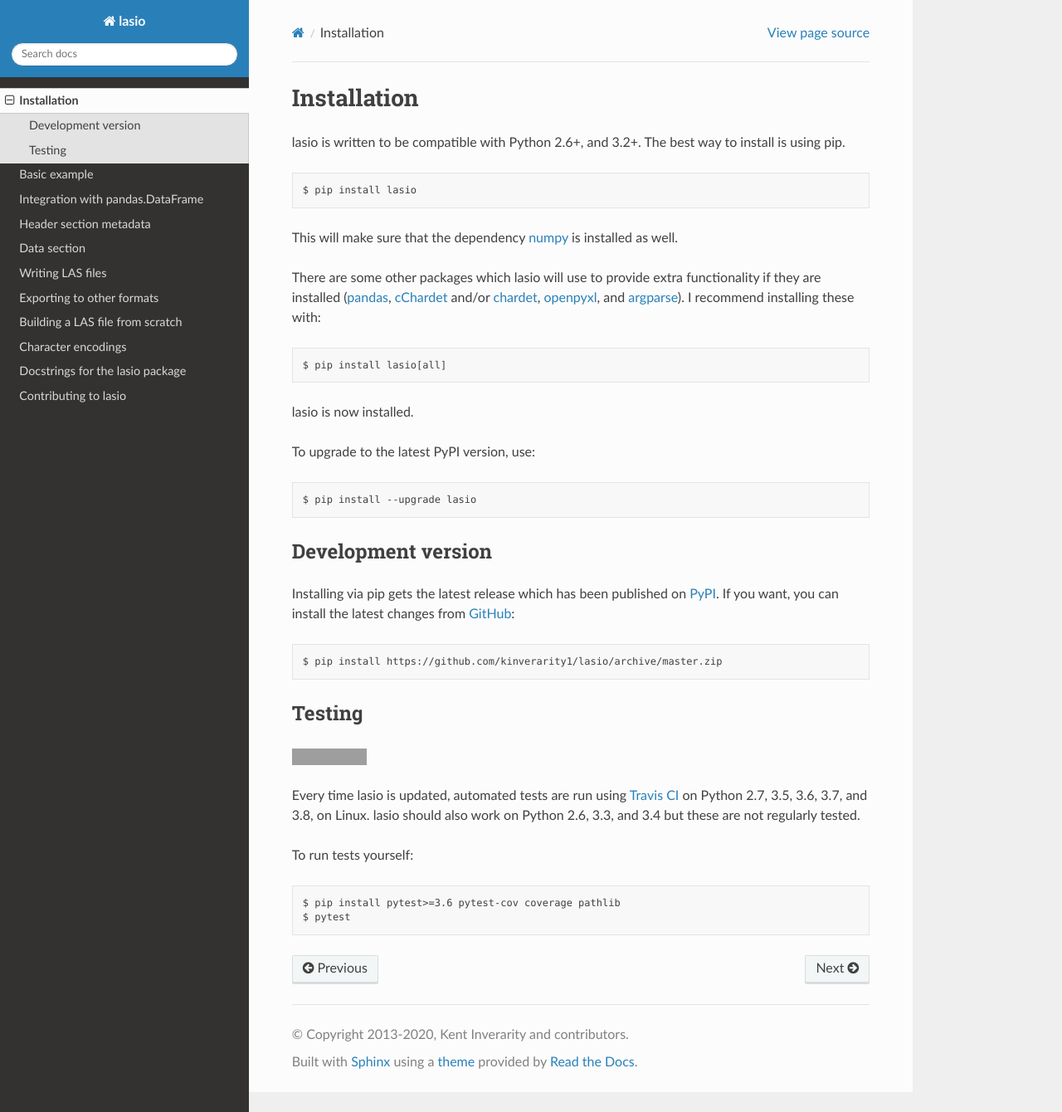
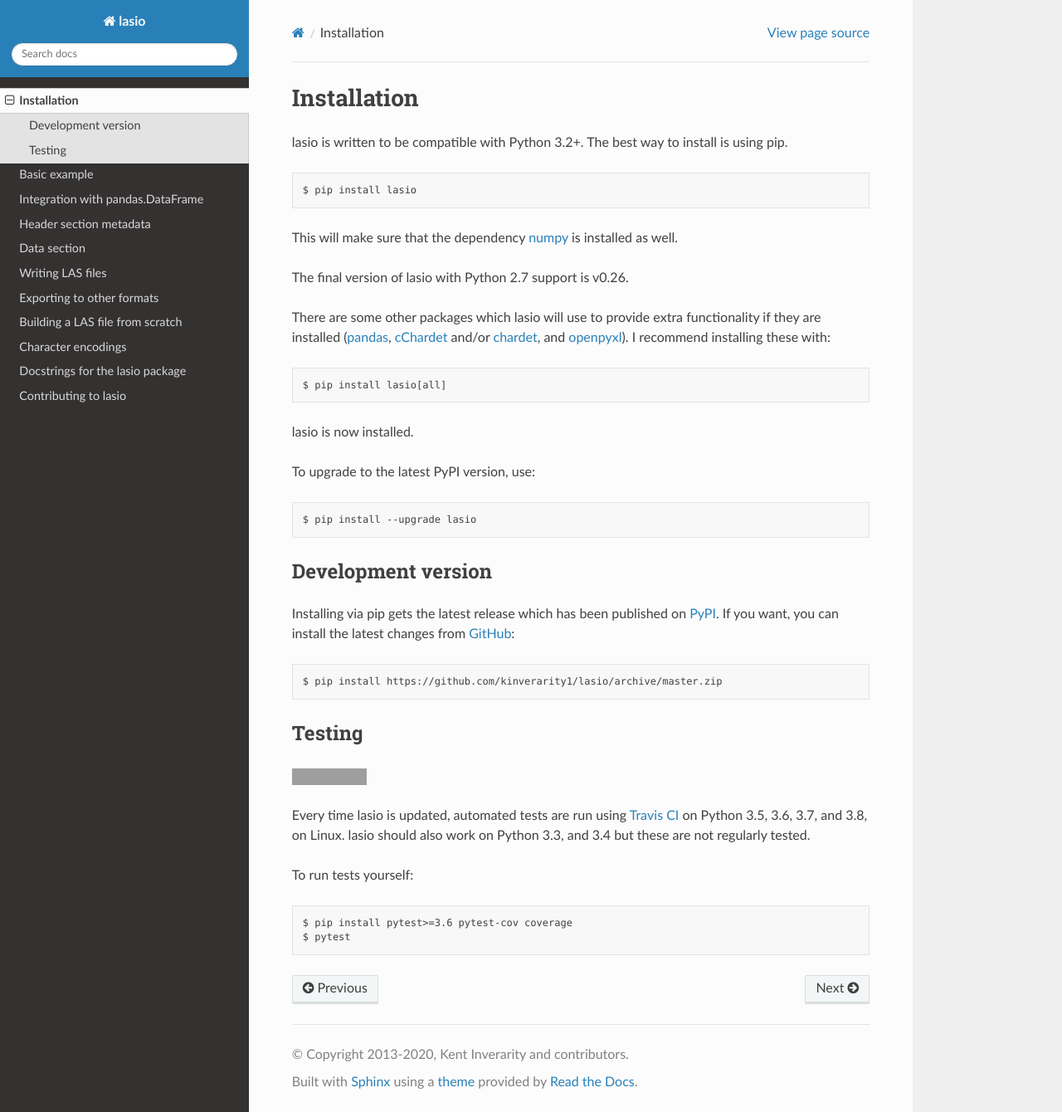
Before and after one commit to kinverarity1/lasio, a Sphinx documentation site: the page built from docs/source/installation.rst, in a window 1280 px wide and 1340 px high. Shown: the whole window at 83% size. Built offline with Sphinx 7.4.7 and the Read the Docs theme 2.0.0, drawn with Linux system fonts in a browser that asks for light colours; formulas are drawn with MathJax 3; grey boxes are pictures that could not be loaded.

Commit message:
Update docs to reflect Python 3 support only

```diff
--- a/docs/source/conf.py
+++ b/docs/source/conf.py
@@ -30,7 +30,7 @@ copyright = u"2013-2020, Kent Inverarity and contributors"
 author = u"Kent Inverarity and contributors"
 
 from pkg_resources import get_distribution
-release = get_distribution('myproject').version
+release = get_distribution('lasio').version
 version = '.'.join(release.split('.')[:2])
 
 language = None
--- a/docs/source/contributing.rst
+++ b/docs/source/contributing.rst
@@ -22,7 +22,7 @@ MIT License. It has grown over the years through the wonderful work of all these
 * `trqmorgan <https://github.com/trqmorgan>`__
 * `VelizarVESSELINOV <https://github.com/VelizarVESSELINOV>`__
 
-Thank you also to everyone everyone who has helped via email, in discussions
+Thank you also to everyone who has helped via email, in discussions
 on GitHub, and on `software underground <https://swung.slack.com>`__!
 
 Your help is very welcome! No contribution is too small. You can help with the
@@ -46,10 +46,10 @@ Places you can help
 * Example LAS files: if you have an
   interesting/difficult/silly/standards-challenged LAS file (any version) you
   would be willing to share with me, please do so! Email it to me at
-  `kinverarity@hotmail.com <kinverarity@hotmail.com>`__. The more examples I can
+  `kinverarity@hotmail.com <kinverarity@hotmail.com>`__. The more examples we can
   incorporate into lasio’s regression testing, the better. If you have concerns
   about privacy, I’d suggest obfuscating with find-and-replace on various alpha
-  (or numeric) characters before sending it on, or deleting any sensitive header
+  (or numeric) characters before sending it on, and/or deleting any sensitive header
   lines.
 
 Email
--- a/docs/source/index.rst
+++ b/docs/source/index.rst
@@ -3,7 +3,7 @@ lasio - Log ASCII Standard (LAS) files in Python
 
 |License|
 
-lasio is a Python 2/3 package to read and write Log ASCII Standard (LAS)
+lasio is a Python 3 package to read and write Log ASCII Standard (LAS)
 files, used for borehole data such as geophysical, geological, or
 petrophysical logs. It’s compatible with versions 1.2 and 2.0 of the LAS
 file specification, published by the `Canadian Well Logging Society`_.
@@ -18,6 +18,8 @@ reading & writing LAS files.
 
 Note this is *not* a package for reading LiDAR data, which is also stored
 in "LAS" files.
+
+The final version of lasio with Python 2.7 support is v0.26.
 
 .. _Canadian Well Logging Society: http://www.cwls.org/las
 .. _striplog: https://github.com/agile-geoscience/striplog
--- a/docs/source/installation.rst
+++ b/docs/source/installation.rst
@@ -1,7 +1,7 @@
 Installation
 ============
 
-lasio is written to be compatible with Python 2.6+, and 3.2+. The best
+lasio is written to be compatible with Python 3.2+. The best
 way to install is using pip.
 
 .. code-block:: bash
@@ -10,9 +10,11 @@ way to install is using pip.
 
 This will make sure that the dependency `numpy`_ is installed as well.
 
+The final version of lasio with Python 2.7 support is v0.26.
+
 There are some other packages which lasio will use to
 provide extra functionality if they are installed (`pandas`_,
-`cChardet`_ and/or `chardet`_, `openpyxl`_, and `argparse`_). I
+`cChardet`_ and/or `chardet`_, and `openpyxl`_). I
 recommend installing these with:
 
 .. code-block::
@@ -37,12 +39,10 @@ Installing via pip gets the latest release which has been published on `PyPI <ht
     $ pip install https://github.com/kinverarity1/lasio/archive/master.zip
 
 .. _numpy: http://numpy.org/
-.. _ordereddict: https://pypi.python.org/pypi/ordereddict
 .. _pandas: https://pypi.python.org/pypi/pandas
 .. _cChardet: https://github.com/PyYoshi/cChardet
 .. _chardet: https://github.com/chardet/chardet
 .. _openpyxl: https://openpyxl.readthedocs.io/en/default/
-.. _argparse: https://github.com/ThomasWaldmann/argparse/
 .. _GitHub: https://github.com/kinverarity1/lasio
 
 Testing
@@ -51,14 +51,14 @@ Testing
 |Build Status Travis|
 
 Every time lasio is updated, automated tests are run using `Travis CI`_ on
-Python 2.7, 3.5, 3.6, 3.7, and 3.8, on Linux. lasio should also work on Python
-2.6, 3.3, and 3.4 but these are not regularly tested.
+Python 3.5, 3.6, 3.7, and 3.8, on Linux. lasio should also work on Python
+3.3, and 3.4 but these are not regularly tested.
 
 To run tests yourself:
 
 .. code-block::
 
-    $ pip install pytest>=3.6 pytest-cov coverage pathlib
+    $ pip install pytest>=3.6 pytest-cov coverage
     $ pytest
 
 .. _Travis CI: https://travis-ci.org/kinverarity1/lasio
```
Also changed, not shown: README.md (+4 -4 lines).
